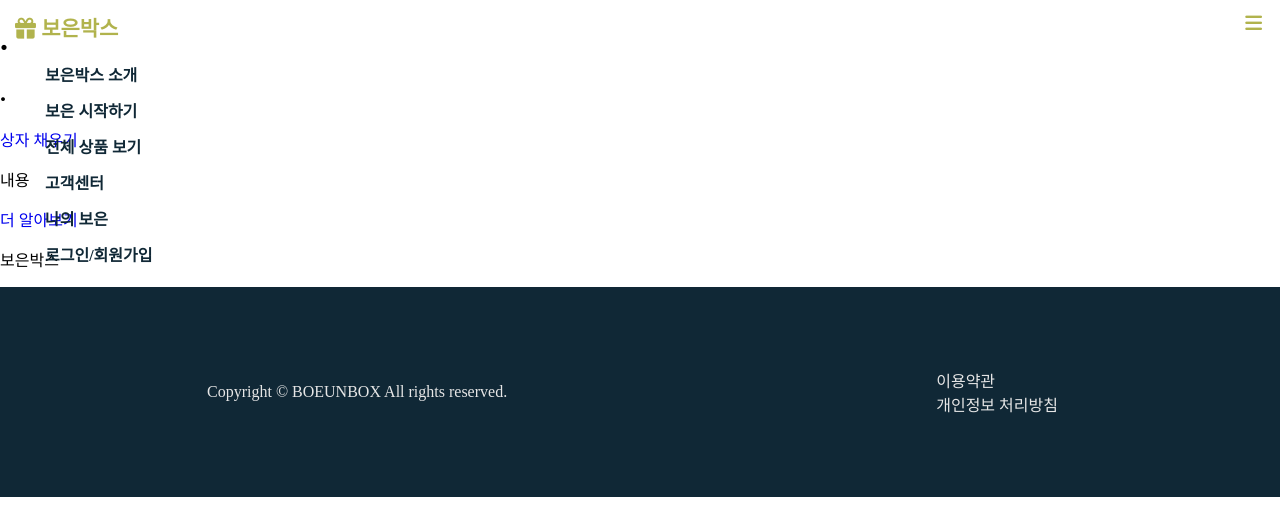
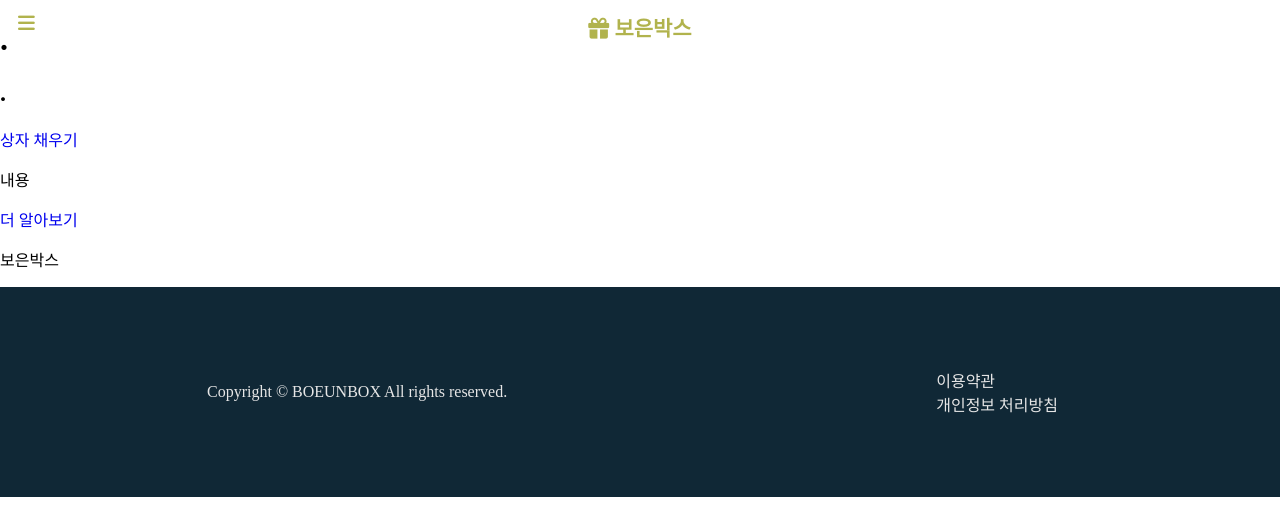
Before and after one commit to boeunbox/bbteam, a Django app: page /mission/ in a window 1280 px wide. Shown: the top 526 px of the page. Run offline with Django 3.2, Linux system fonts and the light colour scheme; some libraries are stand-ins or nearby versions; some web fonts are replaced.

Commit message:
navbar 전체수정

```diff
--- a/boeunbox/mainapp/static/css/base.css
+++ b/boeunbox/mainapp/static/css/base.css
@@ -24,49 +24,57 @@ a{
   align-items: center;
   background-color: transparent;
   list-style: none;
-  padding: 8px 300px;
+  padding: 0 300px;
   transition: background-color 0.5s ease 0s;
 }
 
-.logo{
+.navbar-logo{
   font-size: 1.31rem;
   color: #b1b34d;
   font-weight: bold;
+  padding: 12px;
 }
 
-.logo a{
+.navbar-logo a{
   color: #b1b34d;
 }
 
-.collapsed-content{
+.navbar-container{
   display: flex;
   flex-wrap: wrap;
   list-style: none;
-  padding-left: 0;
-  margin: 8px 0;
+  padding: 0;
+  margin: 0;
+  padding-right: 12px !important;
 }
 
-.collapsed-content a{
+.navbar-container a{
   color: #102836;
+  display: block;
 }
 
-.collapsed-content li{
-  padding-top: 5px;
+.navbar-container li{
   padding-left: 30px;
-  padding-bottom: 5px;
+  padding-right: 0;
   display: inline-block;
-  font-size: 1rem;
+  font-size: 0.9375rem;
   font-weight: 600;
 }
 
-.collapsed-content li a:hover{
+.navbar-container li a:hover{
   color: #e6e6e6;
 }
 
-.btn-collapse{
+.navbar-list {
+  margin: 0;
+  padding: 0;
+}
+
+.btn-sidebar{
   position: absolute;
-  text-align: right;
-  right: 12px;
+  text-align: left;
+  left: 12px;
+  top: 12px;
   font-size: 1.2rem;
   color: #b1b34d;
   display: none;
@@ -76,58 +84,108 @@ a{
   outline: 0;
 }
 
+.modal-sidebar {
+  display: none;
+  visibility: hidden;
+}
+
 /* Navbar Scroll 효과적용 */
 .navbar.black{
   background-color: #102836;
   color: #e6e6e6;
 }
 
-.navbar.black .collapsed-content a {
+.navbar.black .navbar-container a {
   color: #e6e6e6;
 }
 
-.navbar.black .collapsed-content a:hover {
+.navbar.black .navbar-container a:hover {
   color: #b1b34d;
 }
 
 /* MediaQuery */
-@media screen and (max-width: 1433px){
+@media screen and (max-width: 1462px){
   .navbar {
     flex-direction: column;
-    align-items: flex-start;
-    padding: 12px 15px;
+    align-items: center;
+    padding: 0;
+    text-align: center;
   }
 
-  .collapsed-content {
-    flex-direction: column;
-    width: 100%;
-    margin: 0;
-    padding-top: 8px;
-    padding-bottom: 8px;
+  .navbar-logo {
+    padding: 12px;
   }
 
-  .collapsed-content a{
-    color: #102836;
+  .navbar-container{
+    display: none;
   }
 
-  .collapsed-content li{
-    width: 100%;
-    float: right;
+  .modal-sidebar {
     display: block;
-    right: 10px;
-    margin: 0;
-    padding-top: 12px;
-    padding-bottom: 0;
-    padding-right: 16px;
+    visibility: visible;
+    width: 250px;
+    position: fixed;
+    top: 0;
+    left: -250px;
+    height: 100%;
+    z-index: 1031;
+    background: #102836;
+    color: #fff;
+    transition: all 0.3s;
   }
 
-  .btn-collapse{
-    display: block;
+  .modal-sidebar a{
+    color: #e6e6e6;
   }
 
-  .collapsed-content.active{
+  .modal-sidebar li{
+    width: 100%;
+    height: 2rem;
+    display: inline-block;
+    margin: 0;
+    padding-top: 1rem;
+    padding-bottom: 0;
+    padding-left: 0;
+  }
+
+  .modal-sidebar li a:hover{
+    color: #b1b34d;
+  }
+
+  .modal-sidebar.active{
+    left: 0;
+    margin: 0;
+  }
+
+  .modal-list {
+    margin-top: 3rem;
+  }
+
+  .btn-sidebar{
     display: block;
+    z-index: 1032;
   }
+
+  .btn-exit {
+    outline: 0;
+    border: 0;
+    color: #e6e6e6;
+    background-color: transparent;
+    cursor: pointer;
+    font-size: 1.2rem;
+    position: absolute;
+    left: 12px;
+    top: 14px;
+  }
+
+  .overlay {
+    position: fixed;
+    width: 100%;
+    height: 100%;
+    background: rgba(0, 0, 0, 0.3);
+    z-index: 998;
+    display: none;
+}
 }
 
 /* footer */
--- a/boeunbox/mainapp/static/js/scripts.js
+++ b/boeunbox/mainapp/static/js/scripts.js
@@ -12,10 +12,14 @@ document.addEventListener("DOMContentLoaded", function () {
 
 // Responsive Collapsed Navbar 효과
 function myFunction() {
-    var navButton = document.getElementById("myCollapsed")
+    var navButton = document.getElementById("mySidebar")
+    var pageOverlay = document.getElementsByClassName("overlay")
+
     if (navButton.classList.contains('active')) {
         navButton.classList.remove('active');
+        pageOverlay[0].style.display = "none";
     } else {
         navButton.classList.add("active");
+        pageOverlay[0].style.display = "block";
     }
 }
--- a/boeunbox/mainapp/templates/base.html
+++ b/boeunbox/mainapp/templates/base.html
@@ -31,13 +31,13 @@
 </head>
 
 <body>
-    <!-- 공통 NAV BAR -->
+    <!-- 상단 NAV BAR 1462px 이상 -->
     <nav class="navbar fixed-top" id="id_nav">
-        <div class="logo">
+        <div class="navbar-logo">
             <a href="{% url 'index' %}"><i class="fas fa-gift"></i>&nbsp;보은박스</a>
         </div>
-        <div class="navbar-collapse">
-            <ul class="collapsed-content" id="myCollapsed">
+        <div class="navbar-container">
+            <ul class="navbar-list">
                 <li><a href="{% url 'mission' %}">보은박스 소개</a></li>
                 <li><a href="{% url 'subscr' %}">보은 시작하기</a></li>
                 <li><a href="{% url 'product' %}">전체 상품 보기</a></li>
@@ -46,7 +46,22 @@
                 <li><a href="{% url 'login' %}">로그인/회원가입</a></li>
             </ul>
         </div>
-        <button class="btn-collapse" id="myCollapsed" onclick="myFunction()"><i class="fas fa-bars"></i></button>
+        <button class="btn-sidebar" id="myBtn" onclick="myFunction()"><i class="fas fa-bars"></i></button>
+    </nav>
+    <!-- 상단 NAV BAR 1462px 미만 -->
+    <nav class="modal-navbar" id="modal_nav">
+        <div class="modal-sidebar" id="mySidebar">
+            <button class="btn-exit" onclick="myFunction()"><i class="fas fa-times"></i></button>
+            <ul class="modal-list">
+                <li><a href="{% url 'mission' %}">보은박스 소개</a></li>
+                <li><a href="{% url 'subscr' %}">보은 시작하기</a></li>
+                <li><a href="{% url 'product' %}">전체 상품 보기</a></li>
+                <li><a href="{% url 'cscenter' %}">고객센터</a></li>
+                <li><a href="{% url 'myboeun' %}">나의 보은</a></li>
+                <li><a href="{% url 'login' %}">로그인/회원가입</a></li>
+            </ul>
+        </div>
+        <div class="overlay" onclick="myFunction()"></div>
     </nav>
 
     {% block contents %}
```
